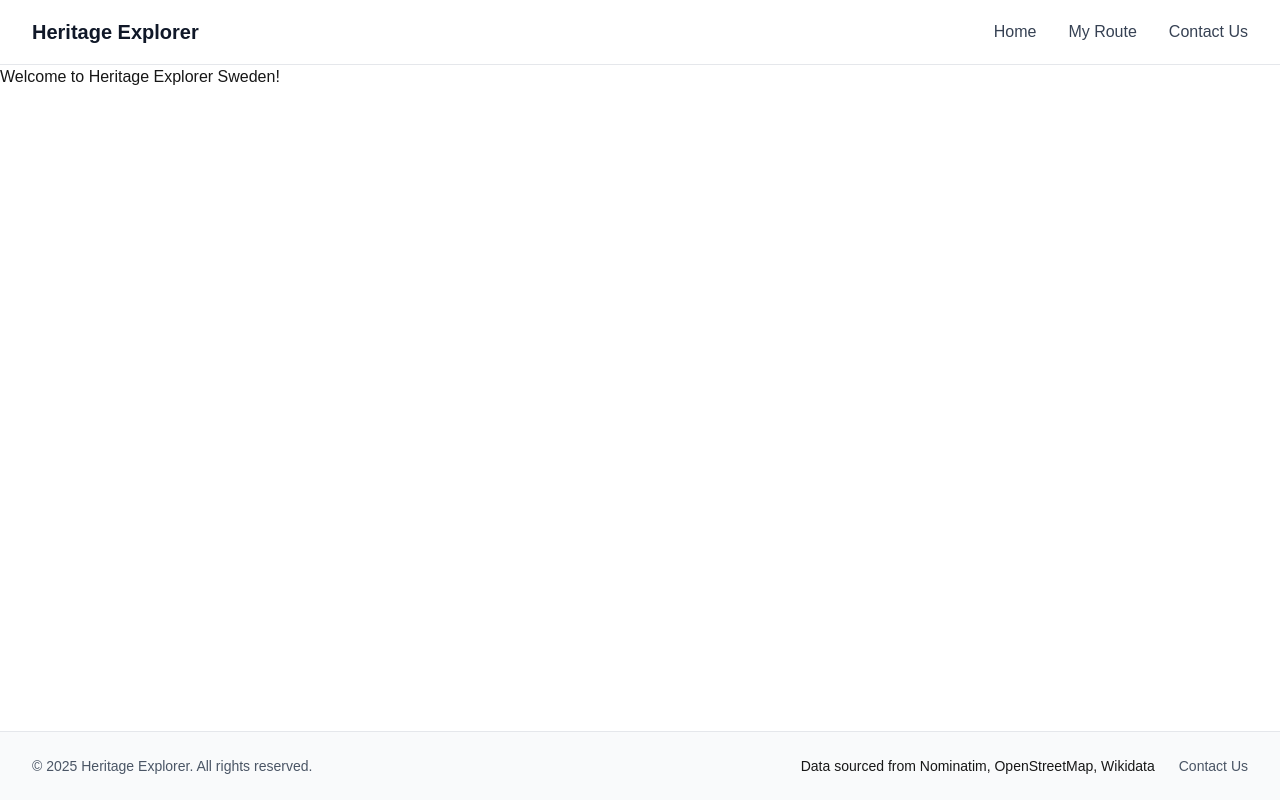
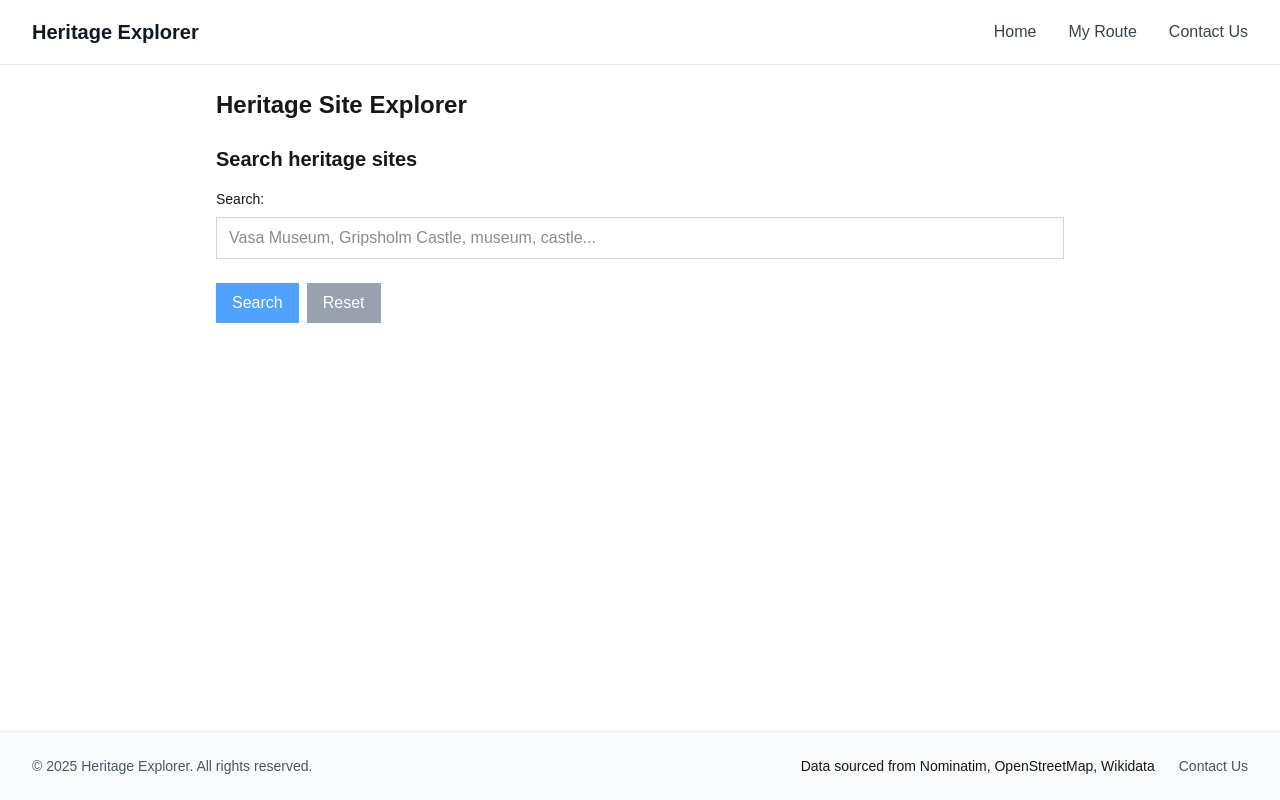
Before and after one commit to Sain49/heritage-explorer-swe, a Next.js app: page / in a window 1280 px wide. Built offline with nearby package versions, Linux system fonts and the light colour scheme.

Commit message:
moved site-explorer functionality and UI to home page

```diff
--- a/app/page.tsx
+++ b/app/page.tsx
@@ -1,7 +1,150 @@
+"use client";
+
+import { useState } from "react";
+
+import type { NominatimResult } from "@/types/site";
+import { searchByName, searchByCategory } from "@/lib/api/nominatim";
+import Link from "next/link";
+
 export default function Home() {
+  const [searchQuery, setSearchQuery] = useState("");
+  const [sites, setSites] = useState<NominatimResult[]>([]);
+  const [isLoading, setIsLoading] = useState(false);
+  const [error, setError] = useState<string | null>(null);
+
+  const handleSearch = async () => {
+    // don't search
+    if (!searchQuery.trim()) {
+      return;
+    }
+
+    setIsLoading(true);
+    setError(null);
+
+    try {
+      const categories = [
+        "museum",
+        "castle",
+        "monument",
+        "church",
+        "ruins",
+        "archaeological_site",
+      ];
+
+      let results: NominatimResult[];
+      if (categories.includes(searchQuery.toLowerCase())) {
+        // use Overpass for categories
+        results = await searchByCategory(searchQuery.toLowerCase());
+      } else {
+        // use Nominatim for specific names and combined searches
+        results = await searchByName(searchQuery);
+      }
+      setSites(results);
+    } catch (error) {
+      console.error("Search failed: ", error);
+      setSites([]);
+      setError(
+        error instanceof Error && error.message.includes("504")
+          ? "Search timed out. Try a more specific search or different category."
+          : "Search failed. Please try again."
+      );
+    }
+
+    setIsLoading(false);
+  };
+
+  const handleReset = () => {
+    setSearchQuery("");
+    setSites([]);
+    setError(null);
+  };
+
   return (
-    <div>
-      <h1>Welcome to Heritage Explorer Sweden!</h1>
+    <div className="max-w-4xl mx-auto p-6">
+      <h1 className="text-2xl font-bold mb-6">Heritage Site Explorer</h1>
+
+      {/* Search form */}
+      <div className="mb-6">
+        <h2 className="text-xl font-semibold mb-4">Search heritage sites</h2>
+
+        {/* search input */}
+        <div className="mb-4">
+          <label htmlFor="search" className="block text-sm font-medium mb-2">
+            Search:
+          </label>
+          <input
+            id="search"
+            type="text"
+            value={searchQuery}
+            onChange={(e) => setSearchQuery(e.target.value)}
+            placeholder="Vasa Museum, Gripsholm Castle, museum, castle..."
+            onKeyDown={(e) => {
+              if (e.key === "Enter") {
+                handleSearch();
+              }
+            }}
+            className="w-full px-3 py-2 border border-gray-300 focus:outline-none focus:ring-2 focus:ring-blue-500"
+          />
+        </div>
+      </div>
+
+      {/* buttons */}
+      <div className="flex gap-2 mb-6">
+        <button
+          onClick={handleSearch}
+          disabled={isLoading}
+          className="px-4 py-2 bg-blue-400 text-white hover:bg-blue-600 disabled:bg-gray-400"
+        >
+          {isLoading ? "Searching..." : "Search"}
+        </button>
+
+        <button
+          onClick={handleReset}
+          className="px-4 py-2 bg-gray-400 text-white hover:bg-gray-600"
+        >
+          Reset
+        </button>
+      </div>
+
+      {/* result section */}
+      <div>
+        {sites.length > 0 && (
+          <p className="mb-4 text-gray-600">Found {sites.length} sites</p>
+        )}
+
+        {isLoading && <p className="text-blue-600">Loading...</p>}
+
+        {error && <p className="text-red-600 mb-4">{error}</p>}
+
+        <div className="grid gap-4">
+          {sites.map((site) => (
+            <div key={site.osmId} className="border border-gray-200 p-4">
+              <h3 className="text-lg font-semibold mb-2">{site.name}</h3>
+              <p className="text-gray-600 mb-1">
+                <strong>Coordinates:</strong> {site.latitude}, {site.longitude}
+              </p>
+              <p className="text-gray-500 text-sm mb-3">
+                <em>
+                  OSM: {site.osmType}/{site.osmId}
+                </em>
+              </p>
+
+              <Link
+                href={`/site-details?osmId=${site.osmId}&osmType=${site.osmType}`}
+                className="inline-block px-3 py-1 bg-green-400 text-white text-sm hover:bg-green-600"
+              >
+                View Details
+              </Link>
+            </div>
+          ))}
+        </div>
+
+        {!isLoading && sites.length === 0 && searchQuery && (
+          <p className="text-gray-500">
+            No sites found. Try a different search!
+          </p>
+        )}
+      </div>
     </div>
   );
 }
```
